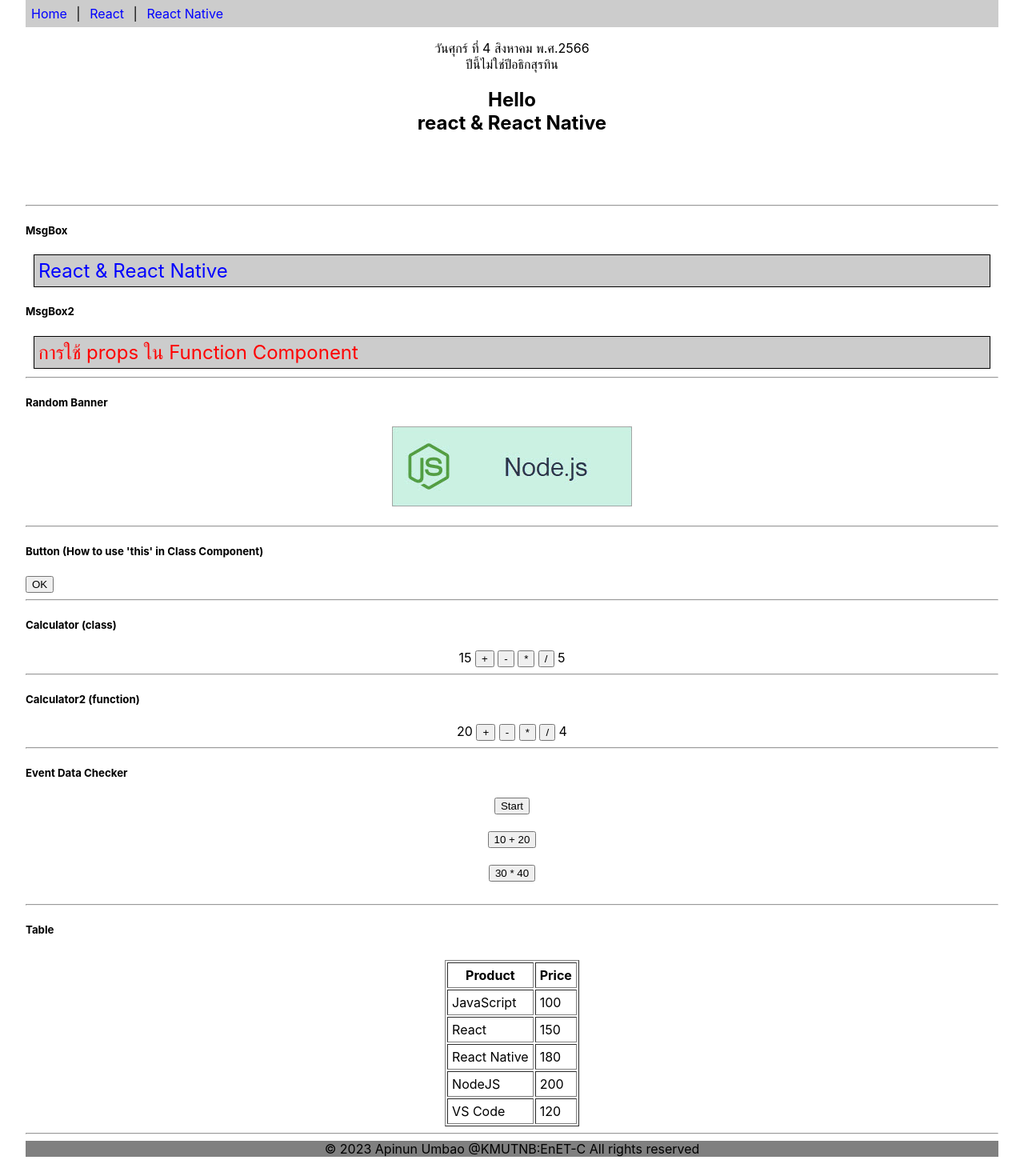
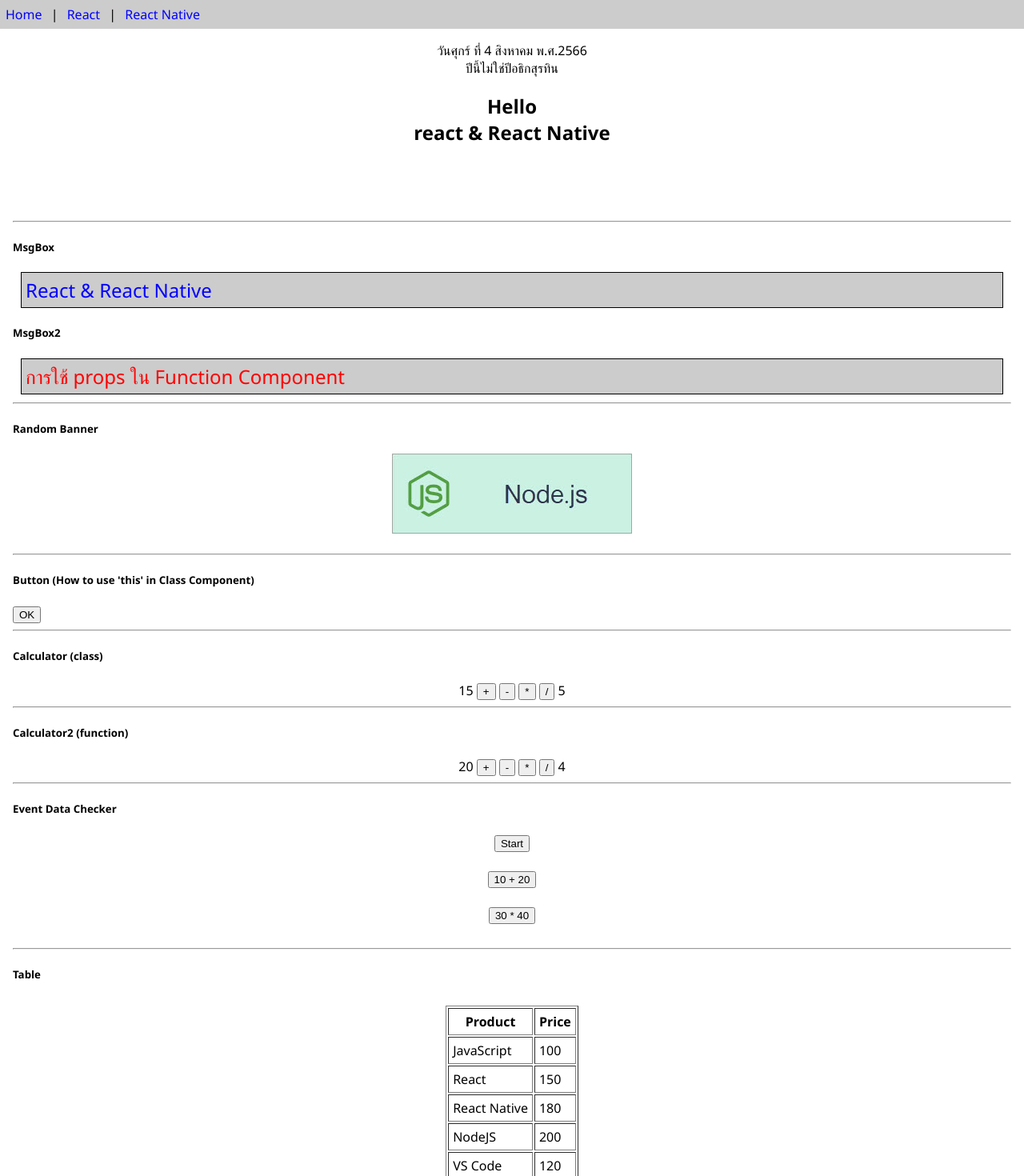
Before and after one commit to NoteAP00/ReactClass_KMUTNB, a React (Create React App) app in the folder app1/: page / in a window 1280 px wide. Shown: the top 1470 px of the page at 80% size. Before the commit the page ends 1446 px from the top, so only its background shows below. Built offline with nearby package versions, Linux system fonts and the light colour scheme.

Commit message:
fix some css

```diff
--- a/app1/src/App.css
+++ b/app1/src/App.css
@@ -1,12 +1,13 @@
-html, body {
+html , body {
+  font-family: 'Segoe UI', Tahoma, Geneva, Verdana, sans-serif;
+}
+.App {
   height: 100%;
   margin: 0;
   padding: 0 1rem;
 }
 
-.App {
-  text-align: center;
-}
+
 
 .App-logo {
   height: 40vmin;
--- a/app1/src/App.js
+++ b/app1/src/App.js
@@ -13,6 +13,7 @@ function App() {
   return (
     <>
       <Header />
+      <div class='App'>
       <p><center><Calendar /></center></p>
       <Content />
       <hr />
@@ -51,6 +52,7 @@ function App() {
       <h5>Table</h5>
       <Table />
       <hr />
+      </div>
       <Footer />
     </>
   );
--- a/app1/src/func-components.js
+++ b/app1/src/func-components.js
@@ -8,7 +8,7 @@ export function Header() {
         textDecoration: 'none'
     }
     return (
-        <div style={{ backgroundColor: '#ccc' }}>
+        <div style={{ backgroundColor: '#ccc' , margin: 0 }}>
             <a href='/' style={aStyle}>Home</a> |&nbsp;
             <a href='/' style={aStyle}>React</a> |&nbsp;
             <a href='/' style={aStyle}>React Native</a>
@@ -27,7 +27,7 @@ export function Content() {
 
 export const Footer = () =>  {
     return (
-        <div style={{ textAlign: 'center' , background:'gray' }}>
+        <div style={{ textAlign: 'center' , background:'gray' ,margin: 0 ,marginTop: '3rem' }}>
             &copy; {new Date().getFullYear()} Apinun Umbao @KMUTNB:EnET-C All rights reserved
         </div>
     )
```
